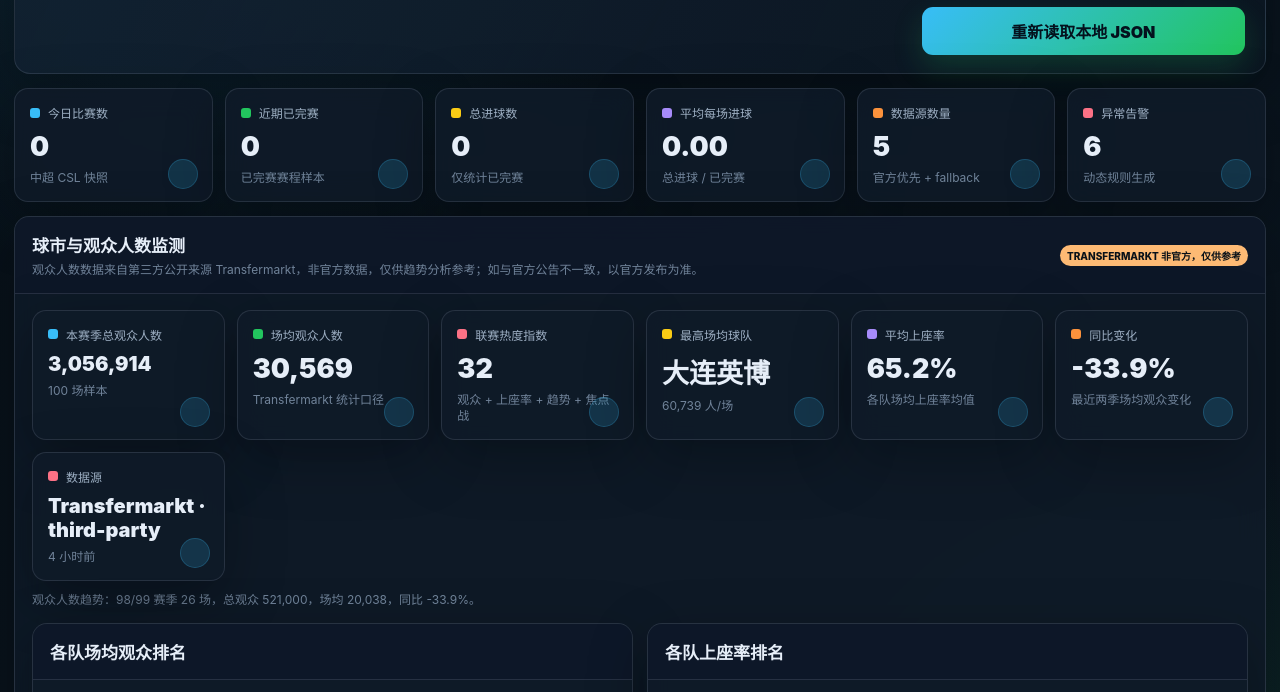
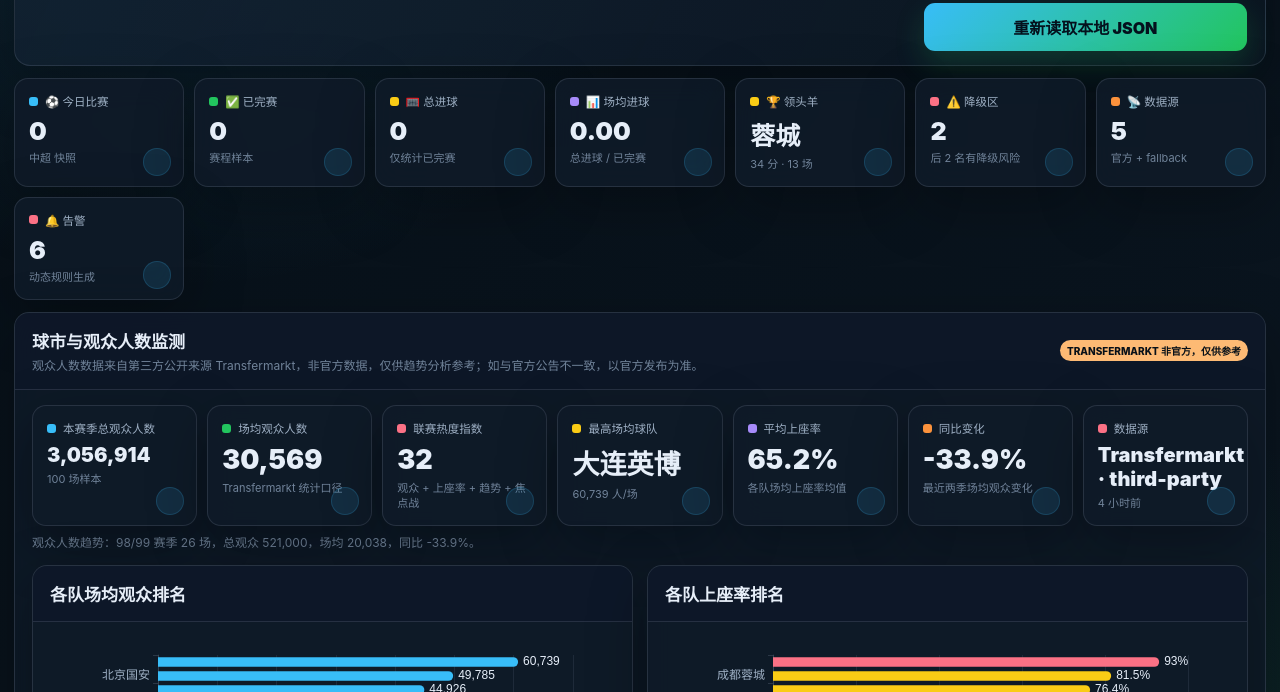
Before and after one commit to timkok/china-football-dashboard, a website: page index.html in a window 1280 px wide. Shown: the part 255-947 px from the top of the page. Drawn offline with nearby package versions, Linux system fonts and the light colour scheme.

Commit message:
Enhance dashboard monitoring panels

```diff
--- a/index.html
+++ b/index.html
@@ -64,9 +64,9 @@
     .hero {
       display: grid;
       grid-template-columns: minmax(0, 1fr) auto;
-      gap: 18px;
+      gap: 14px;
       align-items: center;
-      padding: 18px 20px;
+      padding: 14px 18px;
       border: 1px solid var(--line);
       border-radius: 16px;
       background: linear-gradient(115deg, rgba(18, 34, 50, 0.95), rgba(12, 22, 34, 0.78));
@@ -181,9 +181,9 @@
 
     .metrics {
       display: grid;
-      grid-template-columns: repeat(6, minmax(0, 1fr));
-      gap: 12px;
-      margin: 14px 0;
+      grid-template-columns: repeat(auto-fit, minmax(155px, 1fr));
+      gap: 10px;
+      margin: 12px 0;
     }
 
     .metric, .panel {
@@ -194,50 +194,63 @@
     }
 
     .metric {
-      min-height: 108px;
-      padding: 15px;
+      min-height: 100px;
+      padding: 14px;
       border-radius: 14px;
       position: relative;
       overflow: hidden;
+      transition: transform 0.18s ease, border-color 0.18s ease, box-shadow 0.18s ease;
+      cursor: default;
+    }
+
+    .metric:hover {
+      transform: translateY(-2px);
+      border-color: rgba(56, 189, 248, 0.35);
+      box-shadow: 0 14px 40px rgba(0, 0, 0, 0.32), 0 0 0 1px rgba(56, 189, 248, 0.15);
     }
 
     .metric::after {
       content: "";
       position: absolute;
-      inset: auto 14px 12px auto;
-      width: 28px;
-      height: 28px;
+      inset: auto 12px 10px auto;
+      width: 26px;
+      height: 26px;
       border-radius: 50%;
-      background: rgba(56, 189, 248, 0.16);
-      border: 1px solid rgba(56, 189, 248, 0.22);
+      background: rgba(56, 189, 248, 0.12);
+      border: 1px solid rgba(56, 189, 248, 0.18);
+      transition: background 0.18s ease;
+    }
+
+    .metric:hover::after {
+      background: rgba(56, 189, 248, 0.22);
     }
 
     .metric-top {
       display: flex;
-      gap: 8px;
+      gap: 7px;
       align-items: center;
       color: var(--muted);
-      font-size: 12px;
+      font-size: 11.5px;
     }
 
     .metric-icon {
-      width: 10px;
-      height: 10px;
+      width: 9px;
+      height: 9px;
       border-radius: 3px;
       background: var(--blue);
     }
 
     .metric-value {
-      margin-top: 9px;
-      font-size: 27px;
+      margin-top: 7px;
+      font-size: 25px;
       font-weight: 900;
       letter-spacing: 0;
     }
 
     .metric-foot {
-      margin-top: 7px;
+      margin-top: 5px;
       color: var(--soft);
-      font-size: 12px;
+      font-size: 11px;
       line-height: 1.35;
     }
 
@@ -358,9 +371,14 @@
       font-weight: 900;
     }
 
+    .rank-1 { background: linear-gradient(135deg, rgba(250, 204, 21, 0.35), rgba(234, 179, 8, 0.22)); color: #fde68a; box-shadow: 0 0 8px rgba(250, 204, 21, 0.2); font-size: 14px; }
+    .rank-2 { background: linear-gradient(135deg, rgba(192, 192, 210, 0.3), rgba(148, 163, 184, 0.2)); color: #e2e8f0; box-shadow: 0 0 6px rgba(192, 192, 210, 0.15); }
+    .rank-3 { background: linear-gradient(135deg, rgba(205, 127, 50, 0.3), rgba(180, 110, 40, 0.2)); color: #fcd9b6; box-shadow: 0 0 6px rgba(205, 127, 50, 0.15); }
     .rank-top { background: rgba(250, 204, 21, 0.22); color: #fde68a; }
     .rank-up { background: rgba(56, 189, 248, 0.2); color: #bae6fd; }
     .rank-risk { background: rgba(251, 113, 133, 0.22); color: #fecdd3; }
+
+    tr.relegation-separator td { border-top: 2px dashed rgba(251, 113, 133, 0.45); }
 
     .zone {
       margin-left: 7px;
@@ -600,7 +618,7 @@
     }
 
     @media (max-width: 1180px) {
-      .metrics { grid-template-columns: repeat(3, minmax(0, 1fr)); }
+      .metrics { grid-template-columns: repeat(4, minmax(0, 1fr)); }
       .top-grid, .layout { grid-template-columns: 1fr; }
     }
 
@@ -608,7 +626,8 @@
       .shell { width: min(100% - 18px, 1500px); padding-top: 10px; }
       .hero { grid-template-columns: 1fr; padding: 15px; }
       .hero-side { min-width: 0; }
-      .metrics, .health-grid, .team-grid, .chart-grid { grid-template-columns: 1fr; }
+      .metrics { grid-template-columns: repeat(2, minmax(0, 1fr)); }
+      .health-grid, .team-grid, .chart-grid { grid-template-columns: 1fr; }
       .mini-kpis { grid-template-columns: 1fr; }
       .compact-row { grid-template-columns: 1fr; }
       .tabs { width: 100%; overflow-x: auto; }
@@ -1869,19 +1888,27 @@
     function calculateMetrics() {
       const data = league();
       if (!data) return [];
+      const standings = data.standings || [];
       const fixtures = data.fixtures || [];
       const finished = fixtures.filter(match => match.status === "finished");
       const todayKey = new Date().toISOString().slice(0, 10);
       const todayMatches = fixtures.filter(match => match.date && typeof match.date === "string" && match.date.slice(0, 10) === todayKey).length;
       const goals = finished.reduce((sum, match) => sum + (Number(match.homeScore) || 0) + (Number(match.awayScore) || 0), 0);
       const alerts = generateAlerts();
+      const leader = standings.length ? standings[0] : null;
+      const relegationCount = standings.filter(team => {
+        const total = standings.length;
+        return total >= 16 ? team.rank >= total - 1 : team.rank >= total;
+      }).length;
       return [
-        { label: "今日比赛数", value: todayMatches, foot: `${data.name || '当前联赛'} 快照`, color: "var(--blue)" },
-        { label: "近期已完赛", value: finished.length, foot: "已完赛赛程样本", color: "var(--green)" },
-        { label: "总进球数", value: goals, foot: "仅统计已完赛", color: "var(--yellow)" },
-        { label: "平均每场进球", value: finished.length ? (goals / finished.length).toFixed(2) : "0.00", foot: "总进球 / 已完赛", color: "var(--violet)" },
-        { label: "数据源数量", value: DATA_SOURCES.length, foot: "官方优先 + fallback", color: "var(--orange)" },
-        { label: "异常告警", value: alerts.length, foot: "动态规则生成", color: alerts.length ? "var(--red)" : "var(--green)" }
+        { label: "⚽ 今日比赛", value: todayMatches, foot: `${data.alias || '当前联赛'} 快照`, color: "var(--blue)" },
+        { label: "✅ 已完赛", value: finished.length, foot: "赛程样本", color: "var(--green)" },
+        { label: "🥅 总进球", value: goals, foot: "仅统计已完赛", color: "var(--yellow)" },
+        { label: "📊 场均进球", value: finished.length ? (goals / finished.length).toFixed(2) : "0.00", foot: "总进球 / 已完赛", color: "var(--violet)" },
+        { label: "🏆 领头羊", value: leader ? leader.shortName : "暂无", foot: leader ? `${leader.points} 分 · ${leader.played} 场` : "等待数据", color: "var(--yellow)" },
+        { label: "⚠️ 降级区", value: relegationCount, foot: standings.length ? `后 ${relegationCount} 名有降级风险` : "暂无积分数据", color: relegationCount ? "var(--red)" : "var(--green)" },
+        { label: "📡 数据源", value: DATA_SOURCES.length, foot: "官方 + fallback", color: "var(--orange)" },
+        { label: "🔔 告警", value: alerts.length, foot: "动态规则生成", color: alerts.length ? "var(--red)" : "var(--green)" }
       ];
     }
 
@@ -2145,7 +2172,7 @@
     function renderStandings() {
       const source = activeSource();
       const standings = league()?.standings || [];
-      document.getElementById("standingsSubtitle").textContent = `${league()?.name || "当前联赛"} · ${standings.length} 支球队 · 来源：${source.name} · fetchedAt：${formatFullDateTime(source.fetchedAt || state.lastRefreshAt)}`;
+      document.getElementById("standingsSubtitle").textContent = `${league()?.name || "当前联赛"} · ${standings.length} 支球队 · 来源：${source.name} · ${formatFullDateTime(source.fetchedAt || state.lastRefreshAt)}`;
 
       if (standings.length === 0) {
         const msg = league()?.standingsMessage || "暂无真实数据，该模块尚未接入稳定真实数据源";
@@ -2160,11 +2187,16 @@
         return;
       }
 
+      const totalTeams = standings.length;
+      const relegationLine = totalTeams >= 16 ? totalTeams - 2 : totalTeams - 1;
+
       document.getElementById("standingsBody").innerHTML = standings.map(team => {
         const zone = rankZone(team, state.activeLeague);
+        const medalCls = team.rank <= 3 ? ` rank-${team.rank}` : "";
+        const isRelegationStart = team.rank === relegationLine + 1 && totalTeams >= 10;
         return `
-          <tr>
-            <td><span class="rank-cell ${zone.rankCls}">${team.rank}</span></td>
+          <tr${isRelegationStart ? ' class="relegation-separator"' : ""}>
+            <td><span class="rank-cell ${zone.rankCls}${medalCls}">${team.rank}</span></td>
             <td><span class="team-name">${team.name}</span><span class="zone ${zone.cls}">${zone.label}</span></td>
             <td>${team.city}</td>
             <td>${team.played}</td>
```
